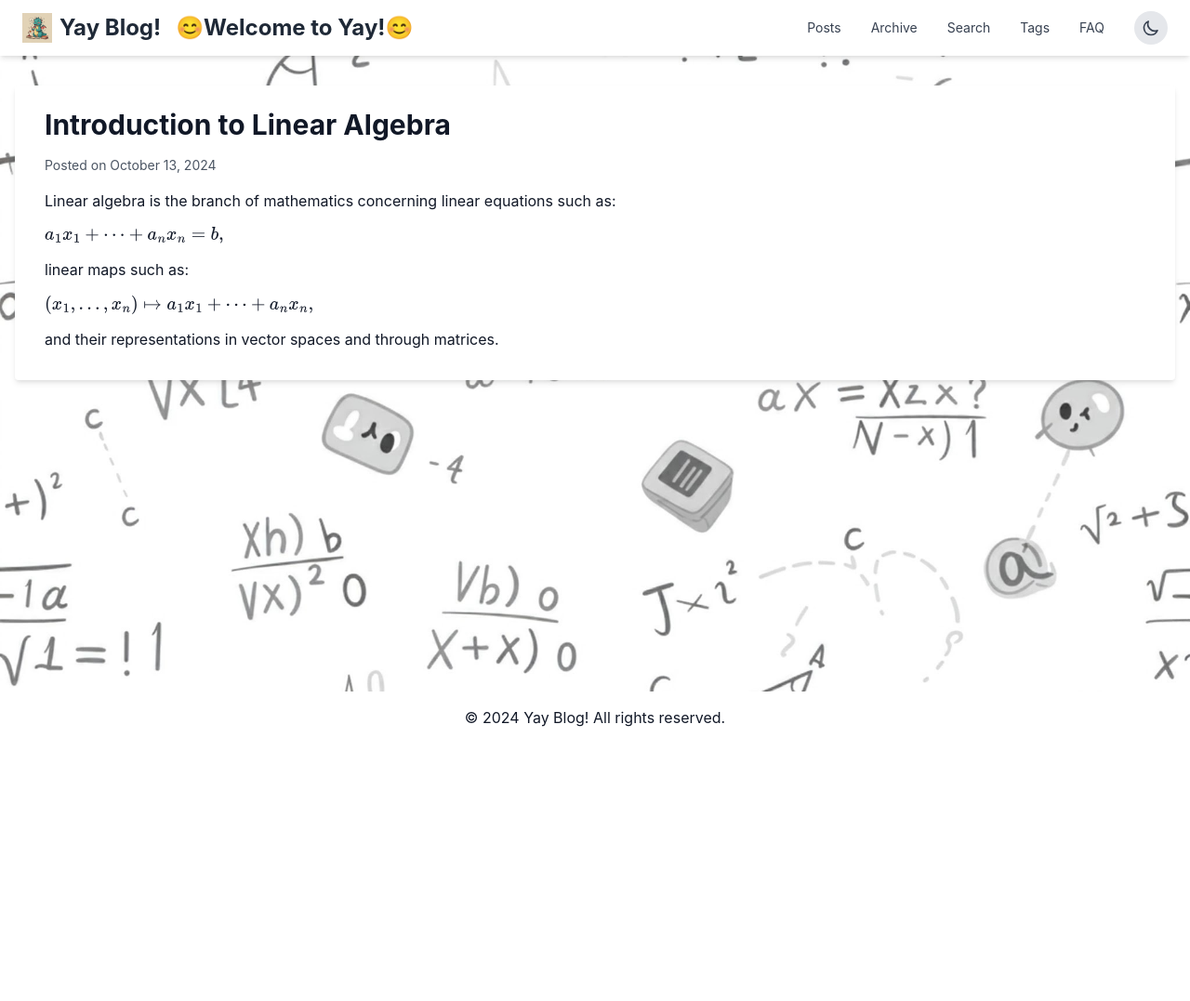
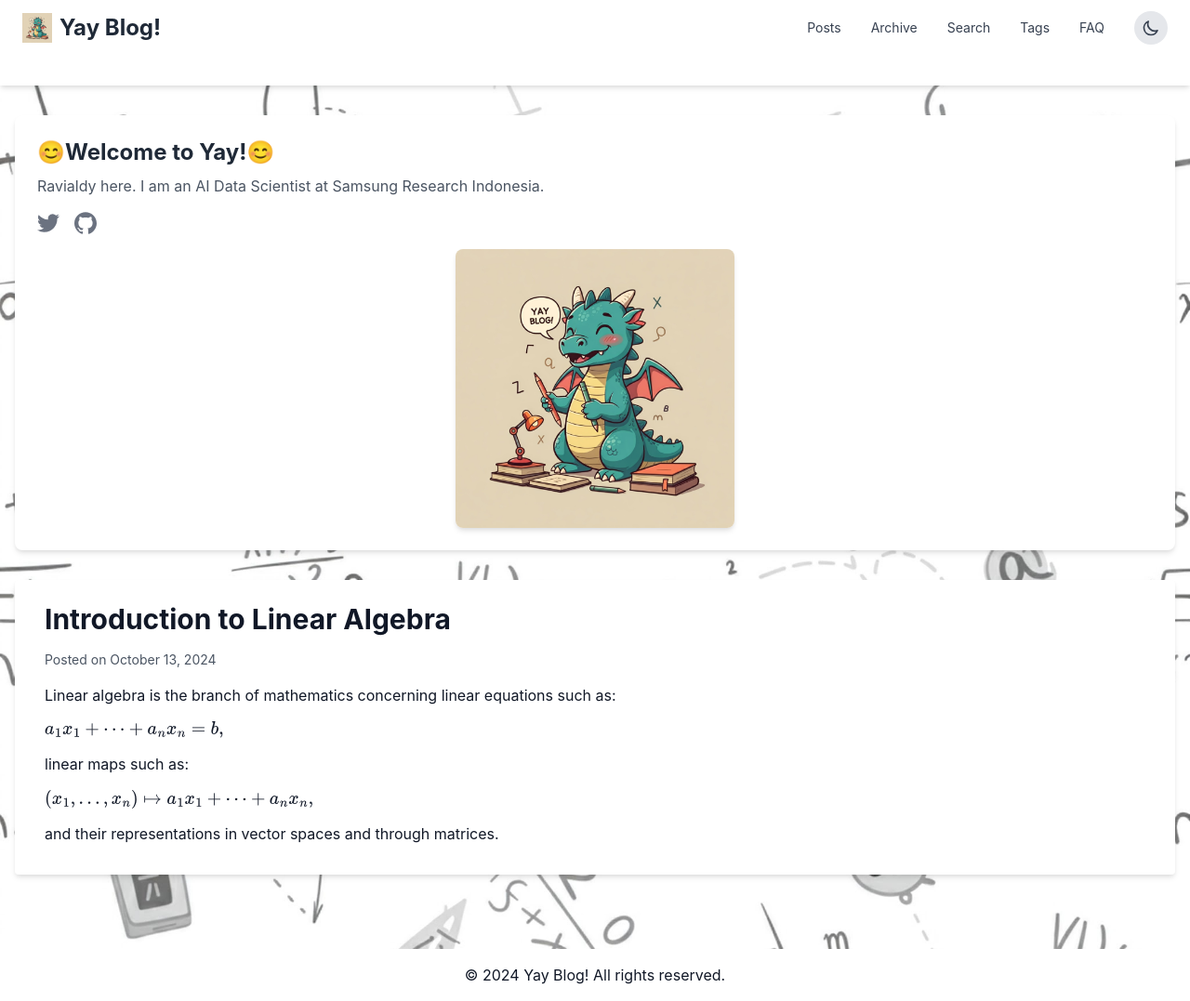
Before and after one commit to ravialdyh/ravialdy-website, a Flask app: page /post/1 in a window 1280 px wide. Shown: the whole page at 93% size. Before the commit the page ends 782 px from the top, so only its background shows below. Run offline with Flask 3, Linux system fonts and the light colour scheme; data comes from the database, SQL or seed files in the repository.

```diff
--- a/static/css/styles.css
+++ b/static/css/styles.css
@@ -1,4 +1,9 @@
 /* Custom styles */
+
+body, .bg-white, .text-gray-700, .text-gray-600, .border-gray-200 {
+    transition: background-color 0.3s, color 0.3s, border-color 0.3s;
+}
+
 .math {
     font-size: 1.1em;
 }
@@ -42,48 +47,40 @@ body.dark {
     margin-bottom: 2rem;
 }
 
-/* Ensure responsiveness */
-@media (max-width: 640px) {
-    .container {
-        width: 100%;
-        padding-left: 1rem;
-        padding-right: 1rem;
-    }
-}
-
 /* --- Navigation Styles --- */
 .nav-container {
     display: flex;
-    justify-content: space-between;
+    flex-direction: column;
     align-items: center;
-    flex-wrap: wrap;
     max-width: 100%;
     width: 100%;
     margin-left: auto;
     margin-right: auto;
 }
 
-@media (min-width: 640px) {
+@media (min-width: 768px) {
     .nav-container {
-        max-width: 640px;
+        flex-direction: row;
+        justify-content: space-between;
     }
 }
 
-@media (min-width: 768px) {
-    .nav-container {
-        max-width: 768px;
-    }
+.yay-blog-title {
+    font-size: 1.5rem;
+    font-weight: bold;
+    text-align: center;
 }
 
-@media (min-width: 1024px) {
-    .nav-container {
-        max-width: 1024px;
-    }
+.welcome-text {
+    font-size: 1.5rem;
+    text-align: center;
+    margin-top: 0.5rem;
 }
 
-@media (min-width: 1280px) {
-    .nav-container {
-        max-width: 1280px;
+@media (max-width: 768px) {
+    .welcome-text {
+        margin-top: 0.5rem;
+        font-size: 1.2rem;
     }
 }
 
--- a/static/js/dark-mode.js
+++ b/static/js/dark-mode.js
@@ -1,8 +1,6 @@
 document.addEventListener('DOMContentLoaded', () => {
-    const darkModeToggle = document.getElementById('dark-mode-toggle');
-    const darkModeToggleDesktop = document.getElementById('dark-mode-toggle-desktop');
-    const darkModeIcon = document.getElementById('dark-mode-icon');
-    const darkModeIconDesktop = document.getElementById('dark-mode-icon-desktop');
+    const darkModeToggle = document.getElementById('dark-mode-toggle-desktop');
+    const darkModeIcon = document.getElementById('dark-mode-icon-desktop');
     const htmlElement = document.documentElement;
     const bodyElement = document.body;
 
@@ -11,39 +9,47 @@ document.addEventListener('DOMContentLoaded', () => {
     const systemPrefersDark = window.matchMedia('(prefers-color-scheme: dark)').matches;
 
     if (savedTheme === 'dark' || (!savedTheme && systemPrefersDark)) {
-        htmlElement.classList.add('dark');
-        bodyElement.classList.add('dark');
-        updateIcons(true);
+        enableDarkMode();
     } else {
-        updateIcons(false);
+        disableDarkMode();
     }
 
     // Toggle dark mode function
     function toggleDarkMode() {
-        htmlElement.classList.toggle('dark');
-        bodyElement.classList.toggle('dark');
-        const isDarkMode = htmlElement.classList.contains('dark');
-
-        // Save theme preference
-        localStorage.setItem('theme', isDarkMode ? 'dark' : 'light');
-
-        // Update icons
-        updateIcons(isDarkMode);
-
-        // Log dark mode state
-        console.log('Dark mode toggled:', isDarkMode);
+        if (htmlElement.classList.contains('dark')) {
+            disableDarkMode();
+        } else {
+            enableDarkMode();
+        }
     }
 
-    // Add click event listeners to both toggles
-    darkModeToggle.addEventListener('click', toggleDarkMode);
-    darkModeToggleDesktop.addEventListener('click', toggleDarkMode);
+    // Enable dark mode
+    function enableDarkMode() {
+        htmlElement.classList.add('dark');
+        bodyElement.classList.add('dark');
+        localStorage.setItem('theme', 'dark');
+        updateIcon(true);
+    }
 
-    // Function to update the icons based on the current mode
-    function updateIcons(isDarkMode) {
-        const iconHTML = isDarkMode
-            ? `<path stroke-linecap="round" stroke-linejoin="round" stroke-width="2" d="M12 3v1m0 16v1m9-9h-1M4 12H3m15.364 6.364l-.707-.707M6.343 6.343l-.707-.707m12.728 0l-.707.707M6.343 17.657l-.707.707M16 12a4 4 0 11-8 0 4 4 0 018 0z" />`
-            : `<path stroke-linecap="round" stroke-linejoin="round" stroke-width="2" d="M20.354 15.354A9 9 0 018.646 3.646 9.003 9.003 0 0012 21a9.003 9.003 0 008.354-5.646z" />`;
-        darkModeIcon.innerHTML = iconHTML;
-        darkModeIconDesktop.innerHTML = iconHTML;
+    // Disable dark mode
+    function disableDarkMode() {
+        htmlElement.classList.remove('dark');
+        bodyElement.classList.remove('dark');
+        localStorage.setItem('theme', 'light');
+        updateIcon(false);
+    }
+
+    // Update icon based on current mode
+    function updateIcon(isDark) {
+        if (darkModeIcon) {
+            darkModeIcon.innerHTML = isDark
+                ? '<path stroke-linecap="round" stroke-linejoin="round" stroke-width="2" d="M12 3v1m0 16v1m9-9h-1M4 12H3m15.364 6.364l-.707-.707M6.343 6.343l-.707-.707m12.728 0l-.707.707M6.343 17.657l-.707.707M16 12a4 4 0 11-8 0 4 4 0 018 0z" />'
+                : '<path stroke-linecap="round" stroke-linejoin="round" stroke-width="2" d="M20.354 15.354A9 9 0 018.646 3.646 9.003 9.003 0 0012 21a9.003 9.003 0 008.354-5.646z" />';
+        }
+    }
+
+    // Add click event listener to toggle
+    if (darkModeToggle) {
+        darkModeToggle.addEventListener('click', toggleDarkMode);
     }
 });
--- a/templates/base.html
+++ b/templates/base.html
@@ -24,16 +24,15 @@
 <body class="text-gray-900 dark:text-gray-100 transition-colors duration-300">
     <div class="min-h-screen flex flex-col">
         <nav class="bg-white dark:bg-gray-800 shadow-md">
-            <div class="nav-container container mx-auto px-6 py-3 md:flex md:justify-between md:items-center">
-                <div class="flex items-center justify-between w-full">
-                    <div class="flex items-center">
+            <div class="nav-container mx-auto px-6 py-3 rounded-lg mb-8">
+                <div class="flex flex-col md:flex-row items-center justify-between w-full">
+                    <div class="flex items-center justify-center md:justify-start w-full md:w-auto mb-4 md:mb-0">
                         <a href="{{ url_for('index') }}" class="flex items-center text-2xl font-bold text-gray-800 dark:text-white hover:text-gray-700 dark:hover:text-gray-300">
                             <img src="{{ url_for('static', filename='img/main_logo.jpg') }}" class="h-8 mr-2">
                             <span class="yay-blog-title">Yay Blog!</span>
                         </a>
-                        <h1 class="text-2xl font-bold text-gray-800 dark:text-white ml-4 welcome-text">😊Welcome to Yay!😊</h1>
                     </div>
-                    <div class="flex items-center">
+                    <div class="flex items-center justify-center md:justify-end w-full md:w-auto mt-4 md:mt-0">
                         <div class="hidden md:flex items-center">
                             <a href="{{ url_for('index') }}" class="my-1 text-sm text-gray-700 dark:text-gray-200 hover:text-indigo-500 dark:hover:text-indigo-400 md:mx-4 md:my-0">Posts</a>
                             <a href="{{ url_for('archive') }}" class="my-1 text-sm text-gray-700 dark:text-gray-200 hover:text-indigo-500 dark:hover:text-indigo-400 md:mx-4 md:my-0">Archive</a>
@@ -46,32 +45,37 @@
                                 <path stroke-linecap="round" stroke-linejoin="round" stroke-width="2" d="M20.354 15.354A9 9 0 018.646 3.646 9.003 9.003 0 0012 21a9.003 9.003 0 008.354-5.646z"></path>
                             </svg>
                         </button>
-                        <div class="md:hidden flex items-center">
-                            <button id="dark-mode-toggle" class="p-2 rounded-full bg-gray-200 dark:bg-gray-700 text-gray-700 dark:text-gray-300 hover:bg-gray-300 dark:hover:bg-gray-600 focus:outline-none focus:ring-2 focus:ring-offset-2 focus:ring-indigo-500 mr-2">
-                                <svg id="dark-mode-icon" class="w-5 h-5" fill="none" stroke="currentColor" viewBox="0 0 24 24" xmlns="http://www.w3.org/2000/svg">
-                                    <path stroke-linecap="round" stroke-linejoin="round" stroke-width="2" d="M20.354 15.354A9 9 0 018.646 3.646 9.003 9.003 0 0012 21a9.003 9.003 0 008.354-5.646z"></path>
+                    </div>
+                </div>
+            </div>
+        </nav>
+        <main class="flex-grow">
+            <div class="content-wrapper container mx-auto px-4 py-8">
+                <!-- New Introduction Section -->
+                <div class="content-box bg-white dark:bg-gray-800 shadow-md rounded-lg mb-8">
+                    <div class="p-6">
+                        <h1 class="text-2xl font-bold text-gray-800 dark:text-white mb-2">😊Welcome to Yay!😊</h1>
+                        <p class="text-gray-600 dark:text-gray-300 mb-4">
+                            Ravialdy here. I am an AI Data Scientist at Samsung Research Indonesia.
+                        </p>
+                        <div class="flex space-x-4 mb-4">
+                            <a href="https://x.com/Transformer_Rav" target="_blank" rel="noopener noreferrer" class="text-gray-500 hover:text-blue-400 dark:text-gray-400 dark:hover:text-blue-300">
+                                <svg class="w-6 h-6" fill="currentColor" viewBox="0 0 24 24" xmlns="http://www.w3.org/2000/svg">
+                                    <path d="M23.953 4.57a10 10 0 01-2.825.775 4.958 4.958 0 002.163-2.723c-.951.555-2.005.959-3.127 1.184a4.92 4.92 0 00-8.384 4.482C7.69 8.095 4.067 6.13 1.64 3.162a4.822 4.822 0 00-.666 2.475c0 1.71.87 3.213 2.188 4.096a4.904 4.904 0 01-2.228-.616v.061a4.923 4.923 0 003.946 4.827 4.996 4.996 0 01-2.212.085 4.937 4.937 0 004.604 3.417 9.868 9.868 0 01-6.102 2.105c-.39 0-.779-.023-1.17-.067a13.995 13.995 0 007.557 2.209c9.054 0 13.999-7.496 13.999-13.986 0-.209 0-.42-.015-.63a9.936 9.936 0 002.46-2.548l-.047-.02z"/>
                                 </svg>
-                            </button>
-                            <button id="mobile-menu-button" type="button" class="text-gray-500 dark:text-gray-200 hover:text-gray-600 dark:hover:text-gray-400 focus:outline-none focus:text-gray-600 dark:focus:text-gray-400" aria-label="toggle menu">
-                                <svg viewBox="0 0 24 24" class="h-6 w-6 fill-current">
-                                    <path fill-rule="evenodd" d="M4 5h16a1 1 0 0 1 0 2H4a1 1 0 1 1 0-2zm0 6h16a1 1 0 0 1 0 2H4a1 1 0 0 1 0-2zm0 6h16a1 1 0 0 1 0 2H4a1 1 0 0 1 0-2z"></path>
+                            </a>
+                            <a href="https://github.com/YourGitHubUsername" target="_blank" rel="noopener noreferrer" class="text-gray-500 hover:text-gray-700 dark:text-gray-400 dark:hover:text-gray-200">
+                                <svg class="w-6 h-6" fill="currentColor" viewBox="0 0 24 24" xmlns="http://www.w3.org/2000/svg">
+                                    <path d="M12 .297c-6.63 0-12 5.373-12 12 0 5.303 3.438 9.8 8.205 11.385.6.113.82-.258.82-.577 0-.285-.01-1.04-.015-2.04-3.338.724-4.042-1.61-4.042-1.61C4.422 18.07 3.633 17.7 3.633 17.7c-1.087-.744.084-.729.084-.729 1.205.084 1.838 1.236 1.838 1.236 1.07 1.835 2.809 1.305 3.495.998.108-.776.417-1.305.76-1.605-2.665-.3-5.466-1.332-5.466-5.93 0-1.31.465-2.38 1.235-3.22-.135-.303-.54-1.523.105-3.176 0 0 1.005-.322 3.3 1.23.96-.267 1.98-.399 3-.405 1.02.006 2.04.138 3 .405 2.28-1.552 3.285-1.23 3.285-1.23.645 1.653.24 2.873.12 3.176.765.84 1.23 1.91 1.23 3.22 0 4.61-2.805 5.625-5.475 5.92.42.36.81 1.096.81 2.22 0 1.606-.015 2.896-.015 3.286 0 .315.21.69.825.57C20.565 22.092 24 17.592 24 12.297c0-6.627-5.373-12-12-12"/>
                                 </svg>
-                            </button>
+                            </a>
+                        </div>
+                        <div class="flex justify-center items-center">
+                            <img src="{{ url_for('static', filename='img/main_logo.jpg') }}" alt="Descriptive alt text" class="w-1/4 h-auto rounded-lg shadow-md">
                         </div>
                     </div>
                 </div>
-                <div id="mobile-menu" class="md:hidden hidden">
-                    <a href="{{ url_for('index') }}" class="block px-4 py-2 text-sm text-gray-700 dark:text-gray-200 hover:bg-gray-100 dark:hover:bg-gray-700">Posts</a>
-                    <a href="{{ url_for('archive') }}" class="block px-4 py-2 text-sm text-gray-700 dark:text-gray-200 hover:bg-gray-100 dark:hover:bg-gray-700">Archive</a>
-                    <a href="{{ url_for('search') }}" class="block px-4 py-2 text-sm text-gray-700 dark:text-gray-200 hover:bg-gray-100 dark:hover:bg-gray-700">Search</a>
-                    <a href="{{ url_for('tags') }}" class="block px-4 py-2 text-sm text-gray-700 dark:text-gray-200 hover:bg-gray-100 dark:hover:bg-gray-700">Tags</a>
-                    <a href="{{ url_for('faq') }}" class="block px-4 py-2 text-sm text-gray-700 dark:text-gray-200 hover:bg-gray-100 dark:hover:bg-gray-700">FAQ</a>
-                </div>
-            </div>
-        </nav>
 
-        <main class="flex-grow">
-            <div class="content-wrapper container mx-auto px-4 py-8">
                 <div class="content-box">
                     {% block content %}{% endblock %}
                 </div>
```
Also changed, not shown: other parts of static/css/styles.css (+12 -78 lines).
